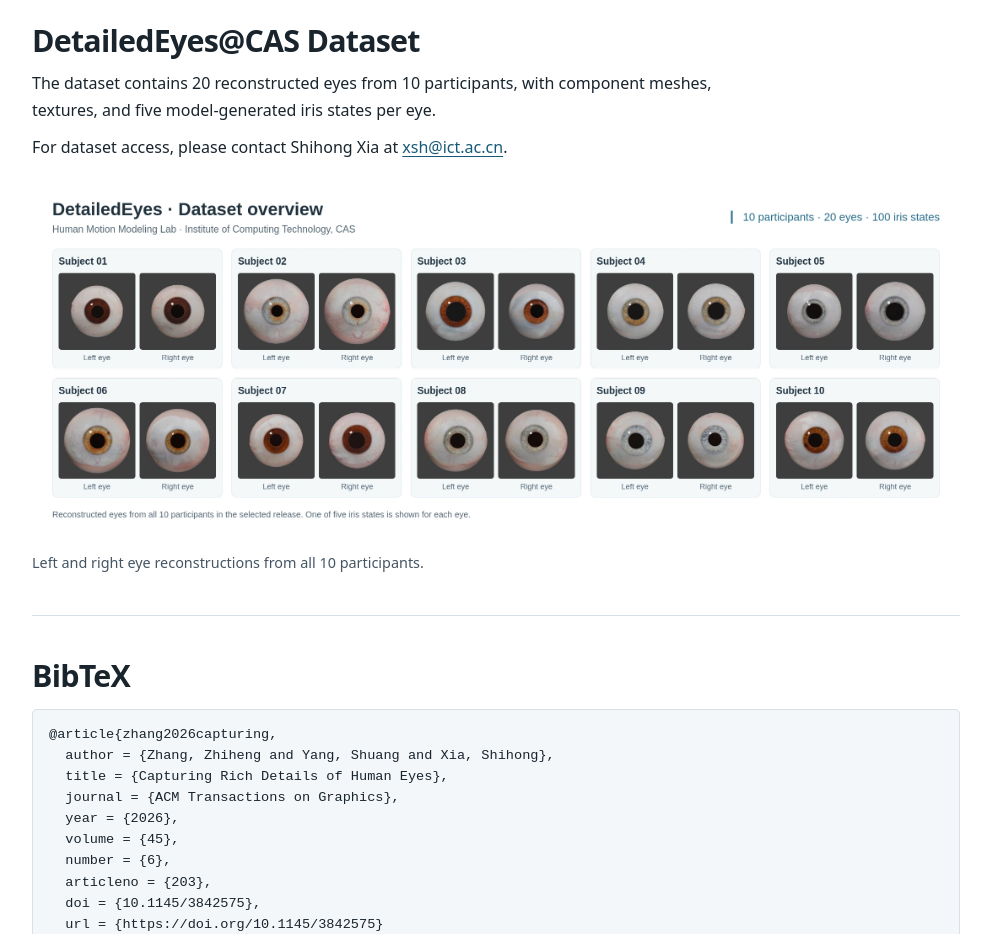
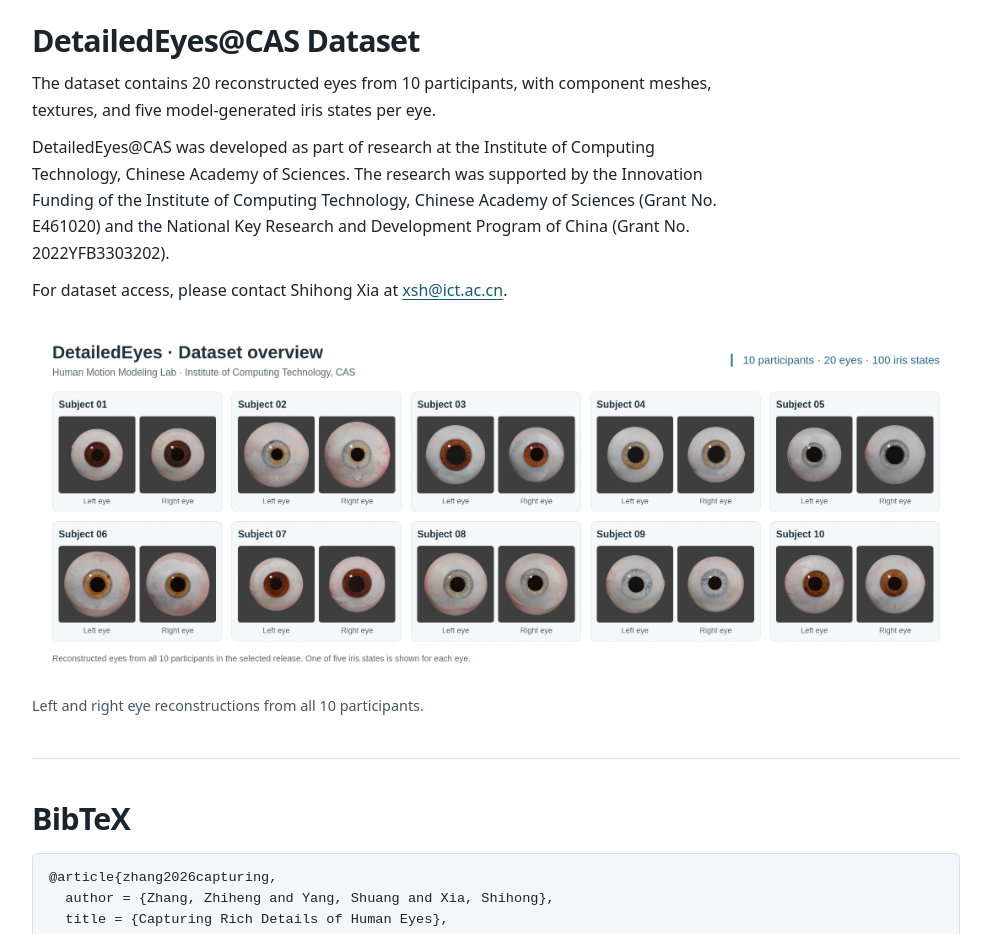
Before and after one commit to zhangzhiheng624/detailed-eyes, a plain HTML site: page index.html in a window 1280 px wide. Shown: the part 5140-6074 px from the top of the page, without its empty margins (144-1135 px from the left). Drawn offline with Linux system fonts and the light colour scheme.

Commit message:
Acknowledge institutional affiliation and research funding for DetailedEyes

```diff
--- a/index.html
+++ b/index.html
@@ -120,6 +120,7 @@
     <section class="shell section" id="dataset">
       <h2>DetailedEyes@CAS Dataset</h2>
       <p>The dataset contains 20 reconstructed eyes from 10 participants, with component meshes, textures, and five model-generated iris states per eye.</p>
+      <p>DetailedEyes@CAS was developed as part of research at the Institute of Computing Technology, Chinese Academy of Sciences. The research was supported by the Innovation Funding of the Institute of Computing Technology, Chinese Academy of Sciences (Grant No. E461020) and the National Key Research and Development Program of China (Grant No. 2022YFB3303202).</p>
       <p>For dataset access, please contact Shihong Xia at <a href="mailto:xsh@ict.ac.cn">xsh@ict.ac.cn</a>.</p>
       <figure>
         <a href="assets/dataset-overview.webp" aria-label="Open the full-size dataset overview"><img src="assets/dataset-overview.webp" width="2200" height="859" alt="Rendered left and right eyes of the ten participants in DetailedEyes@CAS" loading="lazy"></a>
```
